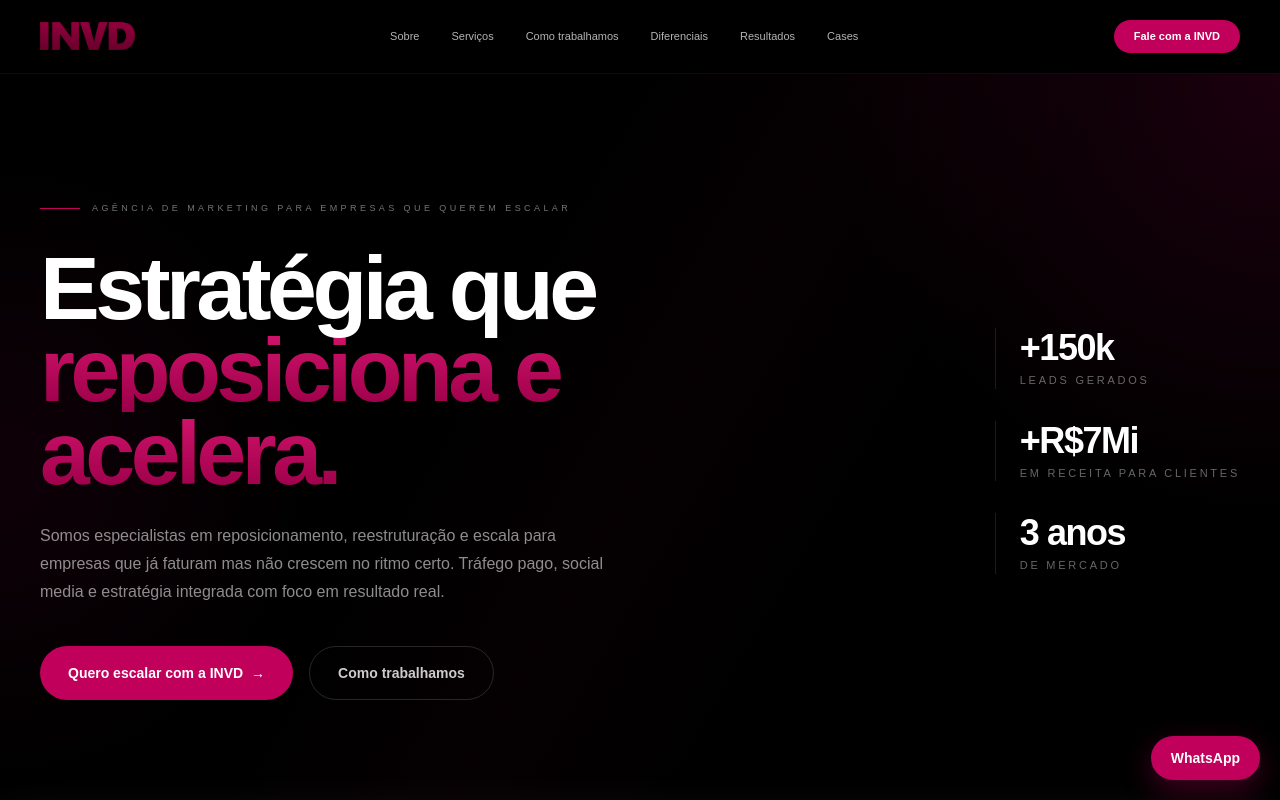
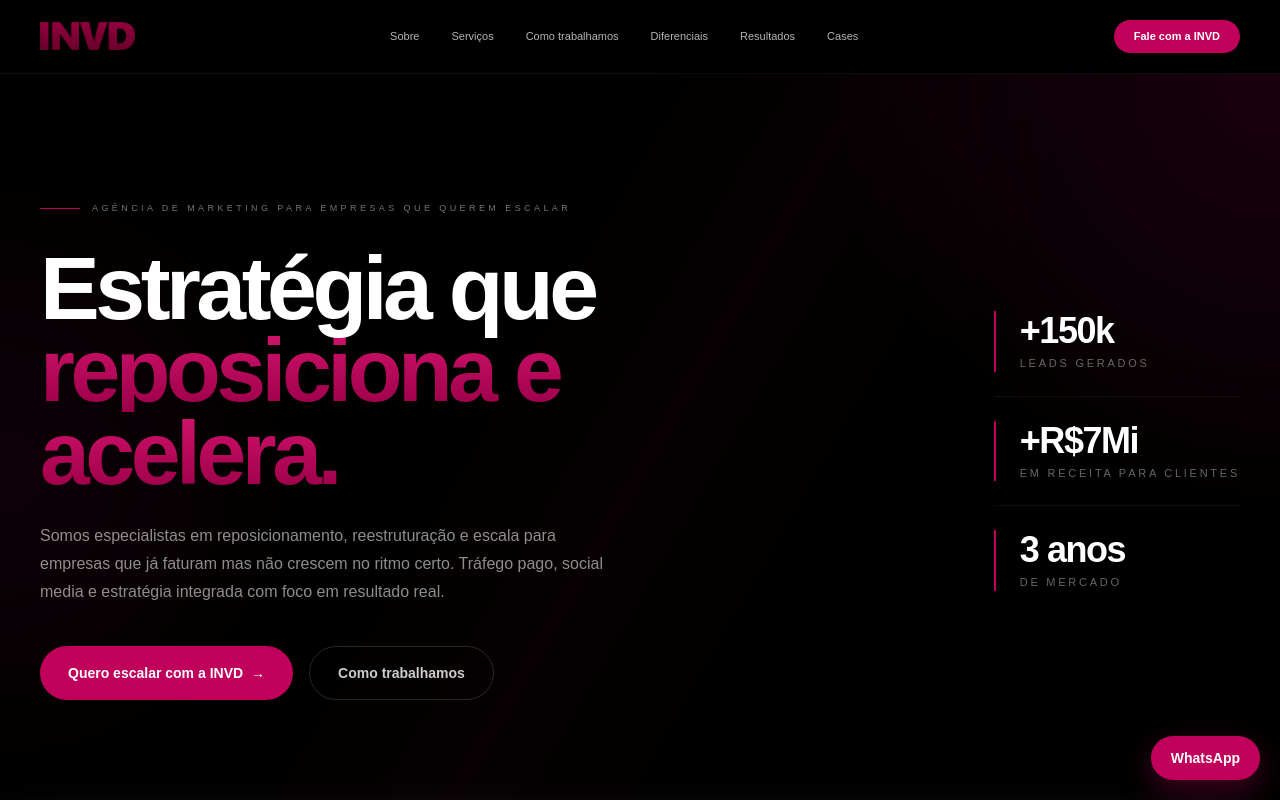
Before and after one commit to INVDGROUP/invd-site, a Next.js app: page / in a window 1280 px wide. Shown: the top 800 px of the page. Built offline with nearby package versions, Linux system fonts and the light colour scheme.

Commit message:
Update page.tsx

```diff
--- a/app/page.tsx
+++ b/app/page.tsx
@@ -217,16 +217,18 @@ export default function Home() {
             </div>
           </div>
 
-          <div className="hidden lg:flex flex-col justify-center gap-8">
-            <div className="border-l border-[#C0005A]/40 pl-6">
+          <div className="hidden lg:flex flex-col justify-center gap-6">
+            <div className="border-l-2 border-[#C0005A] pl-6">
               <span className="block text-4xl font-black text-white tracking-[-0.04em]">+150k</span>
               <span className="block text-[11px] uppercase tracking-[0.25em] text-white/40 mt-1">Leads gerados</span>
             </div>
-            <div className="border-l border-[#C0005A]/40 pl-6">
+            <div className="h-px w-full bg-white/5" />
+            <div className="border-l-2 border-[#C0005A] pl-6">
               <span className="block text-4xl font-black text-white tracking-[-0.04em]">+R$7Mi</span>
               <span className="block text-[11px] uppercase tracking-[0.25em] text-white/40 mt-1">Em receita para clientes</span>
             </div>
-            <div className="border-l border-[#C0005A]/40 pl-6">
+            <div className="h-px w-full bg-white/5" />
+            <div className="border-l-2 border-[#C0005A] pl-6">
               <span className="block text-4xl font-black text-white tracking-[-0.04em]">3 anos</span>
               <span className="block text-[11px] uppercase tracking-[0.25em] text-white/40 mt-1">De mercado</span>
             </div>
```
